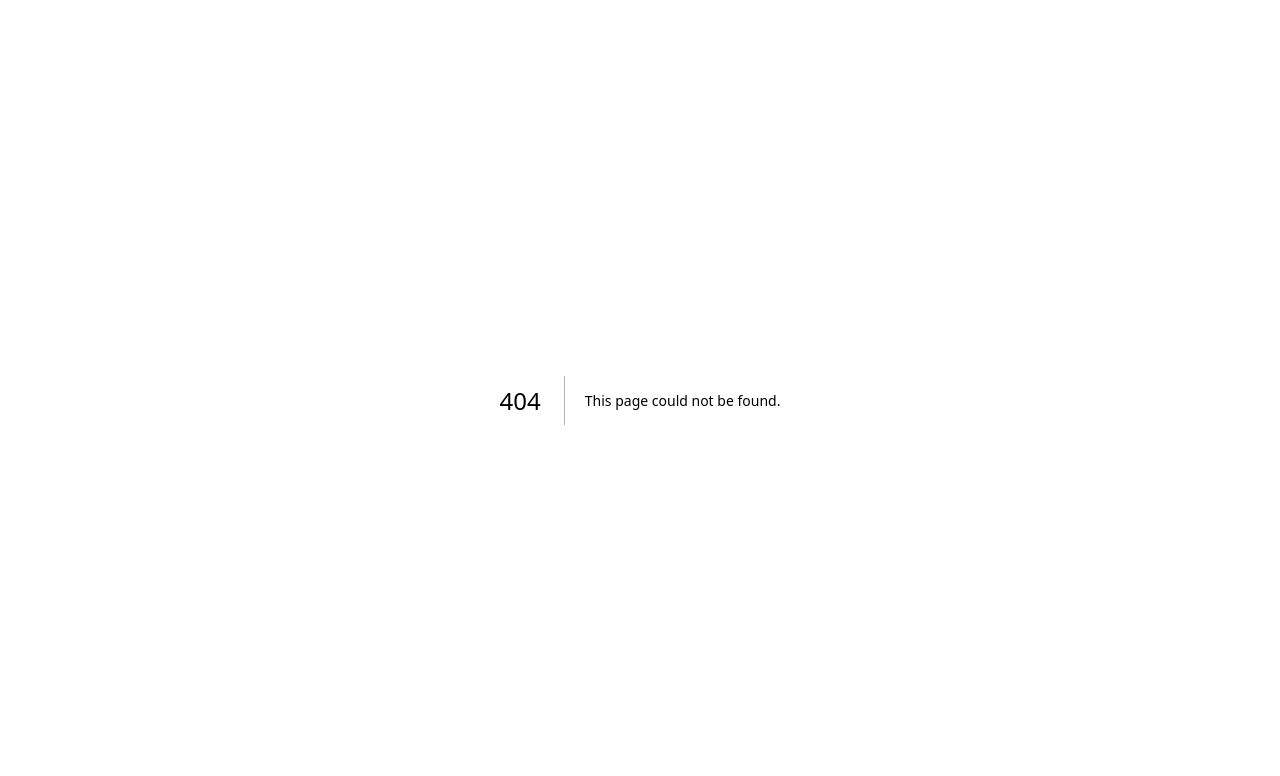
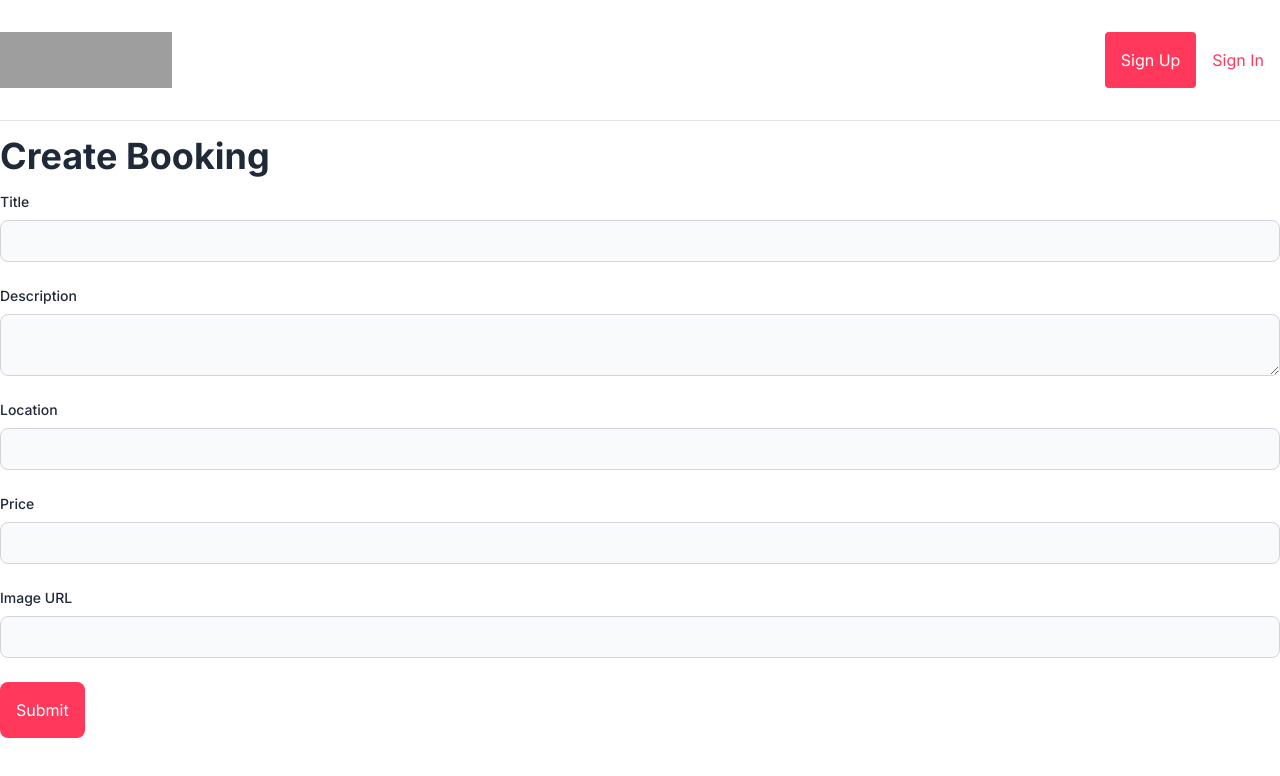
Before and after one commit to DeepakBarwal/airbnb-clone, a Next.js app: page /host/create-listing in a window 1280 px wide. Before the commit this address had no page. Shown: the top 776 px of the page. Built offline with nearby package versions, Linux system fonts and the light colour scheme; no server answers; grey boxes are pictures that could not be loaded.

Commit message:
added create-listing page using server actions

```diff
--- /dev/null
+++ b/app/host/components/BasicHeader.tsx
@@ -0,0 +1,39 @@
+"use client";
+import clsx from "clsx";
+import Image from "next/image";
+import { AuthButton } from "../../auth/index";
+
+const BasicHeader = () => {
+  const headerContainerClasses = clsx(
+    "container",
+    "mx-auto",
+    "flex",
+    "justify-between",
+    "bg-white",
+    "py-8",
+    "z-50",
+    "h-[7.5rem]"
+  );
+
+  const userIconClasses = clsx(
+    "text-slate-600",
+    "md:flex",
+    "hidden",
+    "items-center"
+  );
+
+  return (
+    <header className="flex border-b bg-white z-50 fixed w-full">
+      <div className={headerContainerClasses}>
+        <div className="text-red-500 hidden md:flex">
+          <Image src="/images/logo.png" height={50} width={172} alt="Logo" />
+        </div>
+        <div className={userIconClasses}>
+          <AuthButton />
+        </div>
+      </div>
+    </header>
+  );
+};
+
+export default BasicHeader;
--- /dev/null
+++ b/app/host/create-listing/page.tsx
@@ -0,0 +1,116 @@
+import { auth } from "@clerk/nextjs";
+import { prisma } from "../../../db/prisma";
+import { redirect } from "next/navigation";
+
+export default function Page() {
+  async function submitListing(formData: FormData) {
+    "use server";
+    const userId = auth().userId;
+    const name = formData.get("title") as string;
+    const description = formData.get("description") as string;
+    const location = formData.get("location") as string;
+    const price = formData.get("price") as string;
+    const image = formData.get("image") as string;
+
+    const createListing = await prisma.listing.create({
+      data: {
+        name,
+        description,
+        location,
+        price: parseInt(price),
+        image,
+        ownerId: userId,
+      },
+    });
+
+    if (createListing) {
+      redirect("/host/create-listing/success");
+    }
+  }
+
+  return (
+    <>
+      <h1 className="mb-4 text-4xl font-bold">Create Booking</h1>
+      <form action={submitListing} method="POST">
+        <div className="mb-6">
+          <label
+            className="mb-2 text-gray text-sm font-medium block w-full"
+            htmlFor="title"
+          >
+            Title
+          </label>
+          <input
+            className="bg-gray-50 border p-2.5 border-gray-300 text-gray-900 text-sm rounded-lg block w-full"
+            type="text"
+            name="title"
+            id="title"
+            required
+          />
+        </div>
+        <div className="mb-6">
+          <label
+            className="mb-2 text-gray text-sm font-medium block w-full"
+            htmlFor="description"
+          >
+            Description
+          </label>
+          <textarea
+            className="bg-gray-50 border p-2.5 border-gray-300 text-gray-900 text-sm rounded-lg block w-full"
+            name="description"
+            id="description"
+          />
+        </div>
+        <div className="mb-6">
+          <label
+            className="mb-2 text-gray text-sm font-medium block w-full"
+            htmlFor="location"
+          >
+            Location
+          </label>
+          <input
+            className="bg-gray-50 border p-2.5 border-gray-300 text-gray-900 text-sm rounded-lg block w-full"
+            type="text"
+            name="location"
+            id="location"
+            required
+          />
+        </div>
+        <div className="mb-6">
+          <label
+            className="mb-2 text-gray text-sm font-medium block w-full"
+            htmlFor="price"
+          >
+            Price
+          </label>
+          <input
+            className="bg-gray-50 border p-2.5 border-gray-300 text-gray-900 text-sm rounded-lg block w-full"
+            type="number"
+            name="price"
+            id="price"
+            required
+          />
+        </div>
+        <div className="mb-6">
+          <label
+            className="mb-2 text-gray text-sm font-medium block w-full"
+            htmlFor="image"
+          >
+            Image URL
+          </label>
+          <input
+            className="bg-gray-50 border p-2.5 border-gray-300 text-gray-900 text-sm rounded-lg block w-full"
+            type="text"
+            name="image"
+            id="image"
+          />
+        </div>
+        <button
+          className="px-4 text-white rounded-lg bg-primary p-4"
+          type="submit"
+        >
+          Submit
+        </button>
+      </form>
+    </>
+  );
+}
--- /dev/null
+++ b/app/host/create-listing/success/page.tsx
@@ -0,0 +1,26 @@
+import Link from "next/link";
+import { CheckCircleIcon } from "@heroicons/react/24/outline";
+
+export default function Page() {
+  return (
+    <div className="text-center">
+      <div className="inline-flex text-center grow-0 flex-col justify-center items-center gap-3 mx-auto p-8 mt-8 border rounded-lg">
+        <CheckCircleIcon className="w-12 h-12 text-green-600" />
+        <h1 className="mb-4 text-4xl font-extrabold">
+          Your Listing Has Been Published
+        </h1>
+        <div>
+          <Link
+            href="/host/create-listing"
+            className="px-4 text-white rounded-full bg-primary p-4"
+          >
+            Add Another
+          </Link>
+          <Link href="/" className="text-primary px-4 p-4 mt-2 underline">
+            Browse Your Listings
+          </Link>
+        </div>
+      </div>
+    </div>
+  );
+}
--- /dev/null
+++ b/app/host/layout.tsx
@@ -0,0 +1,17 @@
+import React from "react";
+import BasicHeader from "./components/BasicHeader";
+
+export default function SearchLayout({
+  children,
+}: {
+  children: React.ReactNode;
+}) {
+  return (
+    <>
+      <BasicHeader />
+      <main className="relative top-[7.5rem] pt-4 container mx-auto">
+        {children}
+      </main>
+    </>
+  );
+}
--- a/app/search/Header.jsx
+++ b/app/search/Header.jsx
@@ -9,6 +9,7 @@ import { motion } from "framer-motion";
 import { useSearchStore, initialState } from "../../store/store";
 import MobileNav from "./components/MobileNav";
 import { AuthButton } from "../auth/index";
+import Link from "next/link";
 
 export default function Header() {
   const [isExpanded, setIsExpanded] = useState(false);
@@ -177,9 +178,12 @@ export default function Header() {
           <div className="md:hidden flex-grow">
             <MobileNav />
           </div>
-          <button className="text-slate-800 p-4 flex items-center m-2 hover:bg-slate-200 rounded-full">
+          <Link
+            href="/host/create-listing"
+            className="text-slate-800 p-4 flex items-center m-2 hover:bg-slate-200 rounded-full"
+          >
             Airbnb - Your Home
-          </button>
+          </Link>
           <div className={userIconClasses}>
             {/* <Image src="/images/user.svg" height={30} width={30} alt="User" /> */}
             <AuthButton />
--- a/next.config.js
+++ b/next.config.js
@@ -1,4 +1,4 @@
 /** @type {import('next').NextConfig} */
-const nextConfig = {}
+const nextConfig = {};
 
-module.exports = nextConfig
+module.exports = nextConfig;
--- a/prisma/seed.ts
+++ b/prisma/seed.ts
@@ -9,7 +9,7 @@ type Listing = {
   price: number;
   rating: number;
   published: boolean;
-  ownerId: number;
+  ownerId: string;
 };
 
 const prisma = new PrismaClient();
```
Also changed, not shown: prisma/listingsData.ts (+13 -13 lines), tsconfig.json (+5 -15 lines), 1 other file (tests, documents, lock files or other folders).
